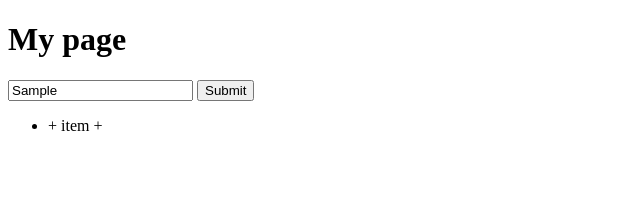
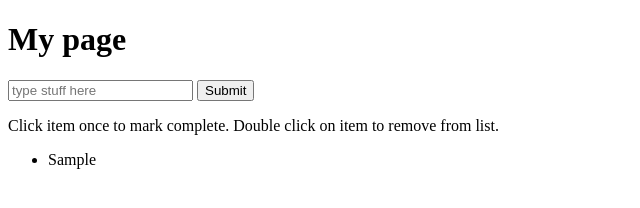
Before and after one commit to Positoxin/JS-Fundamentals-III---To---Do-List, a website: page index.html in a window 1280 px wide. Both pictures are taken after typing "Sample" into the empty fields and a click on the button "Submit". Shown: the whole page, without its empty margins (0-640 px from the left). Drawn offline with Linux system fonts and the light colour scheme.

Commit message:
added strikethrough and deletion actions for list items

```diff
--- a/index.html
+++ b/index.html
@@ -13,6 +13,7 @@
     <button type="submit"> Submit </button>
  </div>
  <div>
+    <p>Click item once to mark complete. Double click on item to remove from list.</p>
     <ul id="to_do_list">
     </ul>
  </div>
--- a/index.js
+++ b/index.js
@@ -1,6 +1,16 @@
-let item = "";
 let taskinput = document.getElementById("addText");
-document.querySelector("button").addEventListener('click', (taskinput) => {
-    item = taskinput.value
-    document.querySelector('#to_do_list').innerHTML += `<li> + item + </li>`;
+document.querySelector("button").addEventListener('click', () => {
+    const theList = document.querySelector('ul');
+    const tasking = document.createElement('li');
+    tasking.innerHTML = taskinput.value;
+    const completed = document.createElement("input");
+    taskinput.value = '';
+    theList.appendChild(tasking);
 });
+document.addEventListener('click', (event) => {
+    event.target.classList.add("completed");
+});
+document.addEventListener('dblclick', (event) => {
+    event.target.remove();
+})
+//document.getElementByID('').style = "text-decoration: line-through;"
--- a/style.css
+++ b/style.css
@@ -0,0 +1,3 @@
+li.completed {
+    text-decoration: line-through;
+  }
```
Also changed, not shown: package.json (added, +16 -0 lines), 1 other file.
